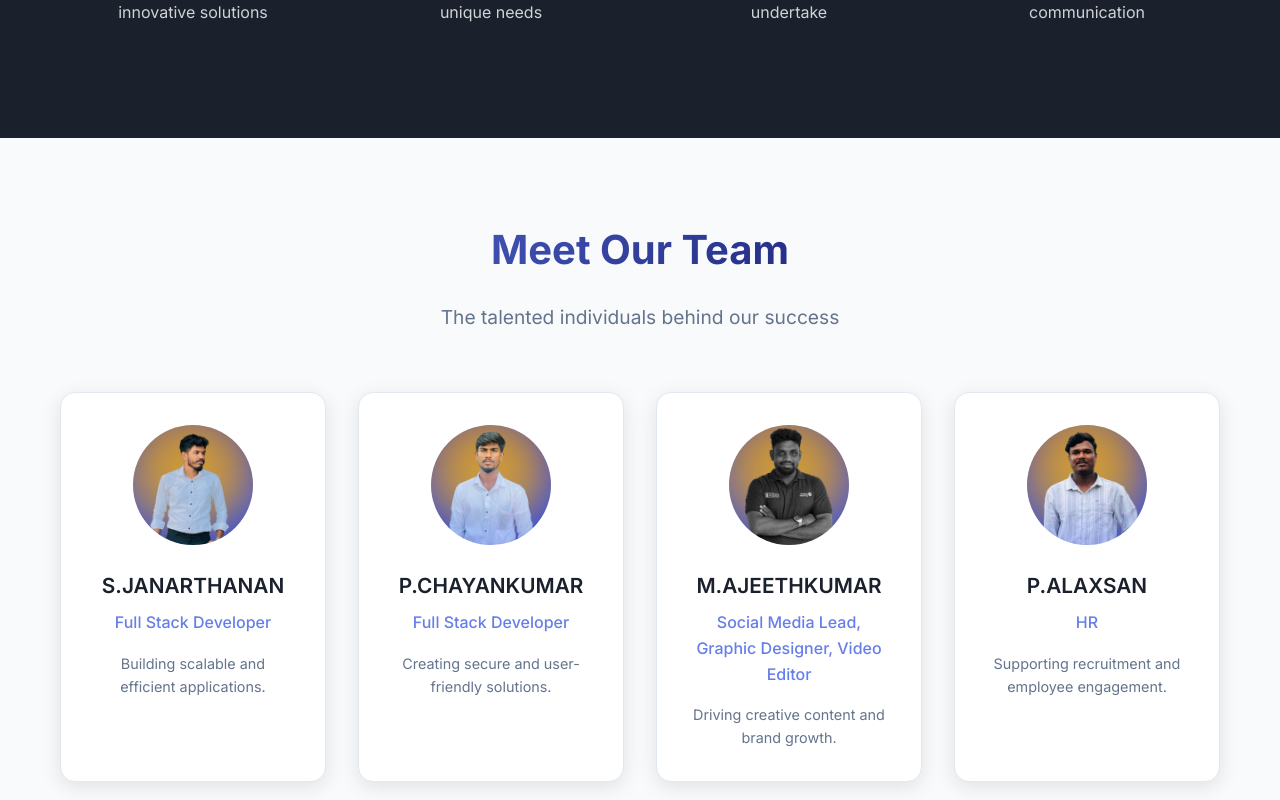
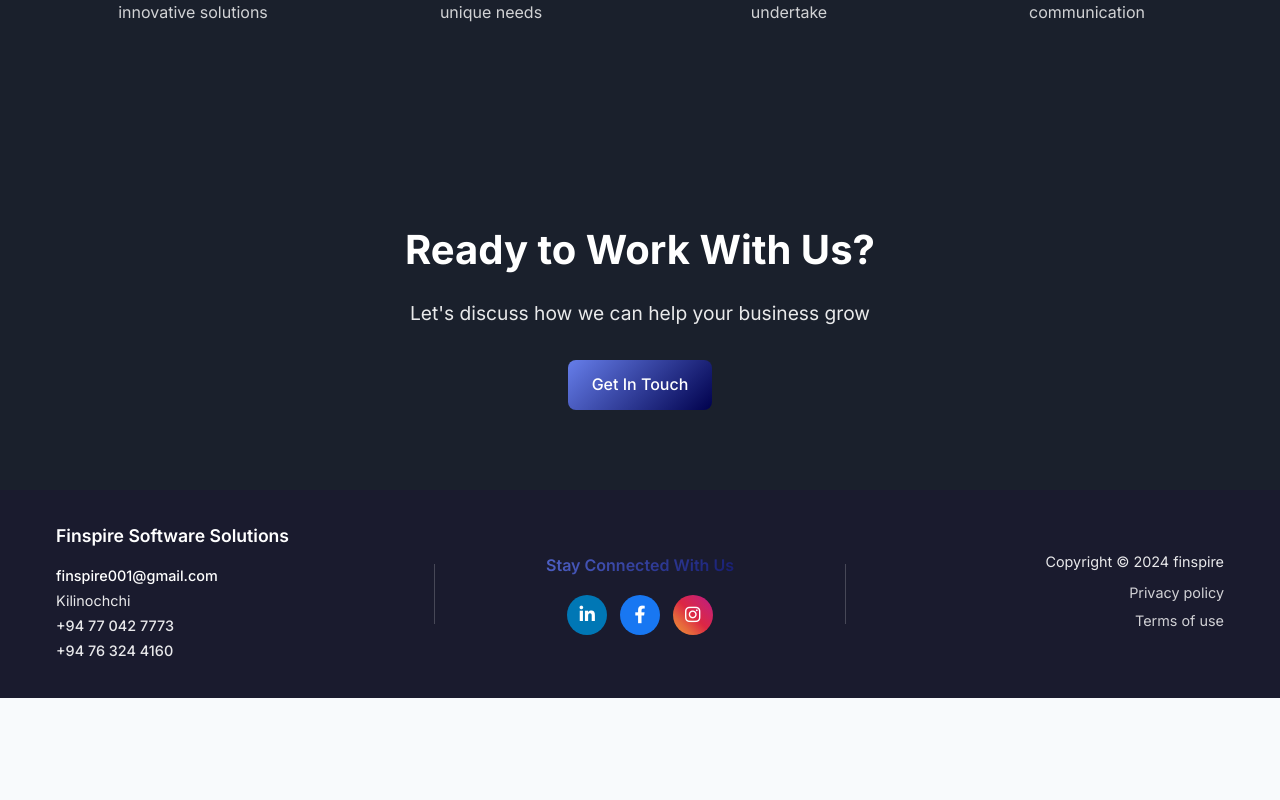
Before and after one commit to Finspire-Software-Solutions/finspire-portfolio-frontend, an Angular app: page /about-us in a window 1280 px wide. Shown: the part 1640-2440 px from the top of the page. After the commit the page ends 2338 px from the top, so only its background shows below. Built offline with nearby package versions, Linux system fonts and the light colour scheme.

Commit message:
removed client section

```diff
--- a/src/app/pages/about-us/about-us.component.html
+++ b/src/app/pages/about-us/about-us.component.html
@@ -74,7 +74,7 @@
   </section>
 
   <!-- Team Section -->
-  <section class="section team-section">
+  <!-- <section class="section team-section">
     <div class="container">
       <h2 class="section-title">Meet Our Team</h2>
       <p class="section-subtitle">The talented individuals behind our success</p>
@@ -94,7 +94,7 @@
         </div>
       </div>
     </div>
-  </section>
+  </section> -->
 
   <!-- CTA Section -->
   <section class="section section-dark cta-section">
```
